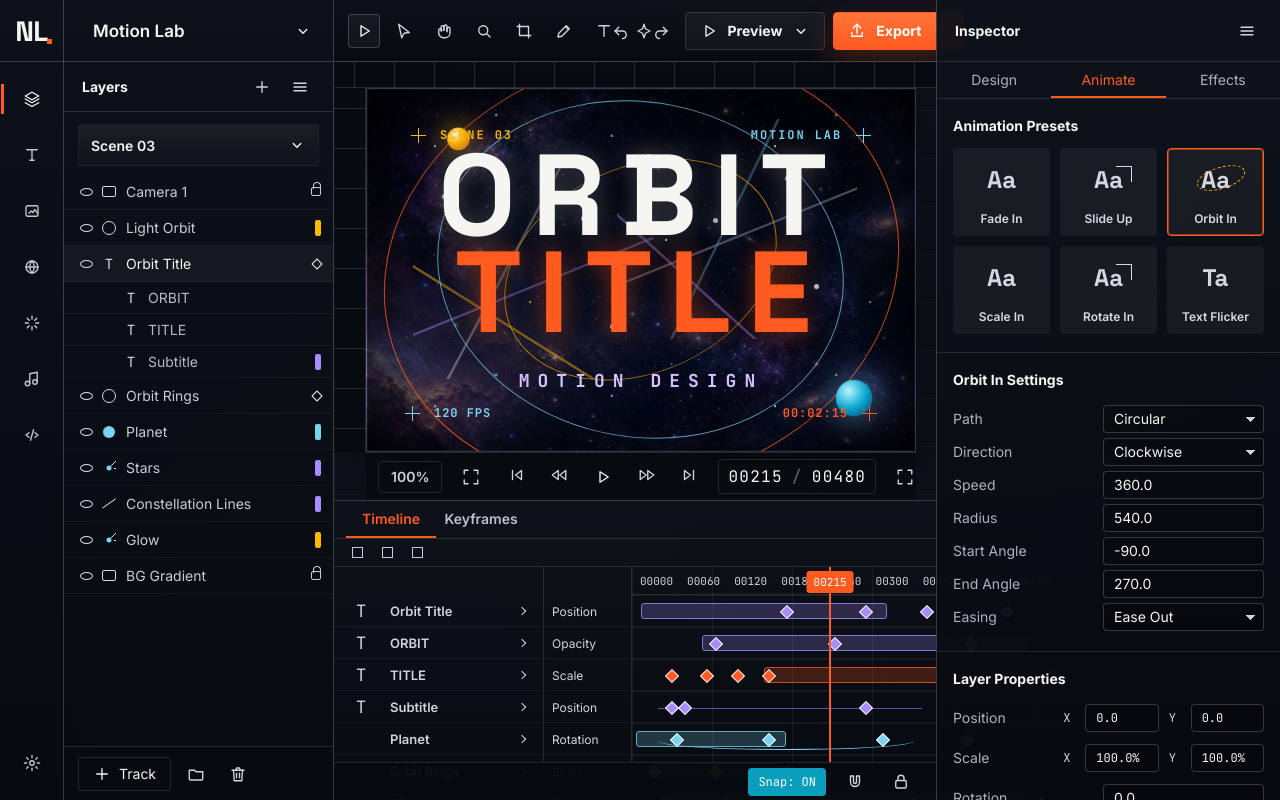
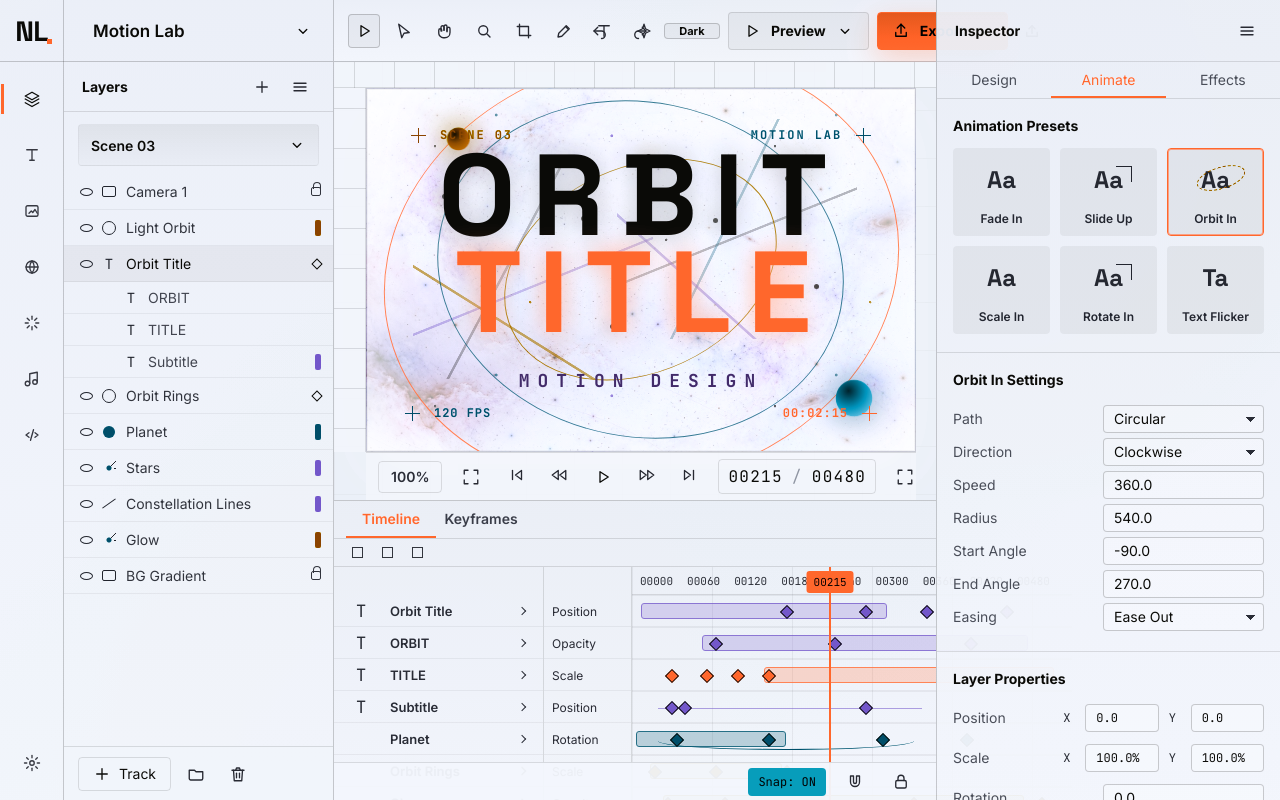
Before and after one commit to astromarb/motion-graphix, a website: page motion-lab.html in a window 1280 px wide. Drawn offline with Linux system fonts and the light colour scheme.

Commit message:
Add light/dark theme toggle with transition

```diff
--- a/motion-lab.css
+++ b/motion-lab.css
@@ -24,6 +24,7 @@
   --inspector: 344px;
   --topbar: 62px;
   --timeline: 300px;
+  --theme-transition: 200ms;
 }
 
 * {
@@ -43,6 +44,9 @@ body {
   color: var(--paper);
   font-family: var(--f-body);
   font-size: 14px;
+  transition:
+    background var(--theme-transition) ease,
+    color var(--theme-transition) ease;
   -webkit-font-smoothing: antialiased;
   text-rendering: optimizeLegibility;
 }
@@ -78,10 +82,27 @@ svg {
   width: 100vw;
   height: 100vh;
   overflow: hidden;
+  transition: filter var(--theme-transition) ease;
   background:
     radial-gradient(circle at 78% 18%, rgba(168, 140, 255, 0.16), transparent 31%),
     radial-gradient(circle at 32% 95%, rgba(121, 212, 239, 0.11), transparent 34%),
     linear-gradient(135deg, #05060c, #0c111a 52%, #05070d);
+}
+
+.app-shell[data-theme="light"] {
+  filter: invert(1) hue-rotate(180deg);
+}
+
+.app-shell,
+.app-shell * {
+  transition:
+    color var(--theme-transition) ease,
+    background-color var(--theme-transition) ease,
+    background var(--theme-transition) ease,
+    border-color var(--theme-transition) ease,
+    fill var(--theme-transition) ease,
+    stroke var(--theme-transition) ease,
+    box-shadow var(--theme-transition) ease;
 }
 
 .panel,
@@ -450,6 +471,17 @@ svg {
   align-items: center;
   gap: 8px;
   min-width: 0;
+}
+
+.theme-toggle {
+  min-width: 56px;
+  padding: 0 11px;
+  border-radius: 4px;
+  border: 1px solid var(--line-strong);
+  background: rgba(255, 255, 255, 0.045);
+  color: var(--paper);
+  font-size: 11px;
+  font-weight: 700;
 }
 
 .preview-button,
--- a/motion-lab.html
+++ b/motion-lab.html
@@ -157,6 +157,7 @@
             <button class="tool-button" type="button" aria-label="Redo">
               <svg viewBox="0 0 24 24" aria-hidden="true"><path d="m15 7 5 5-5 5" /><path d="M20 12H10a5 5 0 0 0 0 10" /></svg>
             </button>
+            <button class="theme-toggle" id="themeToggle" type="button" aria-label="Switch to light mode">Light</button>
             <button class="preview-button" id="previewButton" type="button">
               <svg viewBox="0 0 24 24" aria-hidden="true"><path d="m8 5 11 7-11 7Z" /></svg>
               <span>Preview</span>
--- a/motion-lab.js
+++ b/motion-lab.js
@@ -1,6 +1,7 @@
 const root = document.querySelector(".app-shell");
 const playButton = document.getElementById("playButton");
 const previewButton = document.getElementById("previewButton");
+const themeToggle = document.getElementById("themeToggle");
 const trackArea = document.getElementById("trackArea");
 const timelineGrid = document.getElementById("timelineGrid");
 const playhead = document.getElementById("playhead");
@@ -20,6 +21,51 @@ const nowMs = () => (supportsPerformanceNow ? performance.now() : Date.now());
 const requestFrame = typeof requestAnimationFrame === "function" ? requestAnimationFrame : (fn) => setTimeout(() => fn(nowMs()), 16);
 const cancelFrame = typeof cancelAnimationFrame === "function" ? cancelAnimationFrame : clearTimeout;
 const canUsePointer = typeof window.PointerEvent !== "undefined";
+const THEME_KEY = "motionLab.theme";
+const systemThemeLightMedia = window.matchMedia?.("(prefers-color-scheme: light)");
+
+const getStoredTheme = () => {
+  if (!window.localStorage) return null;
+  try {
+    return window.localStorage.getItem(THEME_KEY);
+  } catch (error) {
+    return null;
+  }
+};
+
+const setStoredTheme = (theme) => {
+  if (!window.localStorage) return;
+  try {
+    window.localStorage.setItem(THEME_KEY, theme);
+  } catch (error) {
+    // localStorage can be unavailable in restricted or private contexts.
+  }
+};
+
+const resolveInitialTheme = () => {
+  const stored = getStoredTheme();
+  if (stored === "light" || stored === "dark") return stored;
+  return systemThemeLightMedia?.matches ? "light" : "dark";
+};
+
+const syncThemeToggle = (theme) => {
+  if (!themeToggle) return;
+  if (theme === "light") {
+    themeToggle.textContent = "Dark";
+    themeToggle.setAttribute("aria-label", "Switch to dark mode");
+  } else {
+    themeToggle.textContent = "Light";
+    themeToggle.setAttribute("aria-label", "Switch to light mode");
+  }
+};
+
+const setTheme = (theme) => {
+  if (!root) return;
+  const nextTheme = theme === "light" ? "light" : "dark";
+  root.dataset.theme = nextTheme;
+  syncThemeToggle(nextTheme);
+  setStoredTheme(nextTheme);
+};
 
 const bindControl = (button, handler) => {
   if (!button) return;
@@ -130,6 +176,7 @@ const endScrub = (event) => {
 
 bindControl(playButton, () => setPlaying(!state.playing));
 bindControl(previewButton, () => setPlaying(!state.playing));
+bindControl(themeToggle, () => setTheme(root.dataset.theme === "light" ? "dark" : "light"));
 
 if (canUsePointer && trackArea) {
   trackArea.addEventListener("pointerdown", (event) => {
@@ -212,3 +259,4 @@ window.addEventListener("keydown", (event) => {
 });
 
 setFrame(state.frame);
+setTheme(resolveInitialTheme());
```
